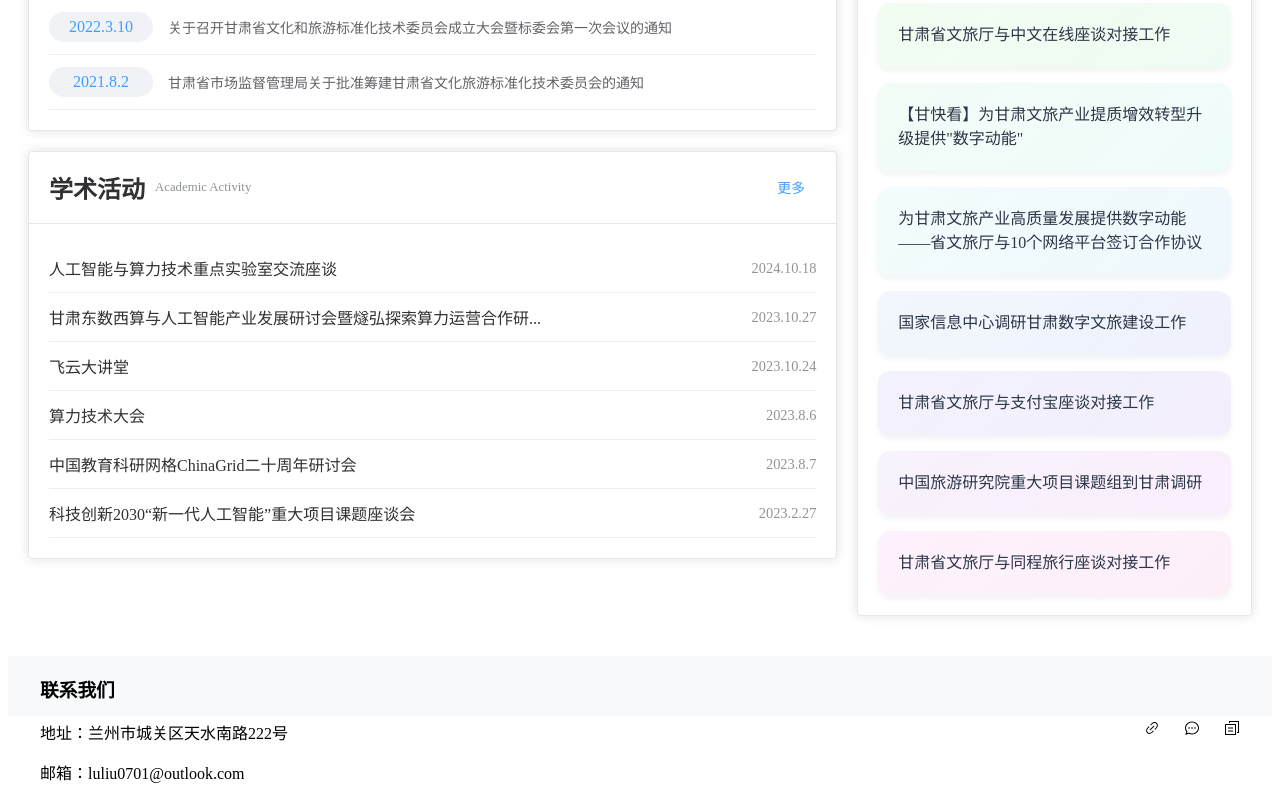
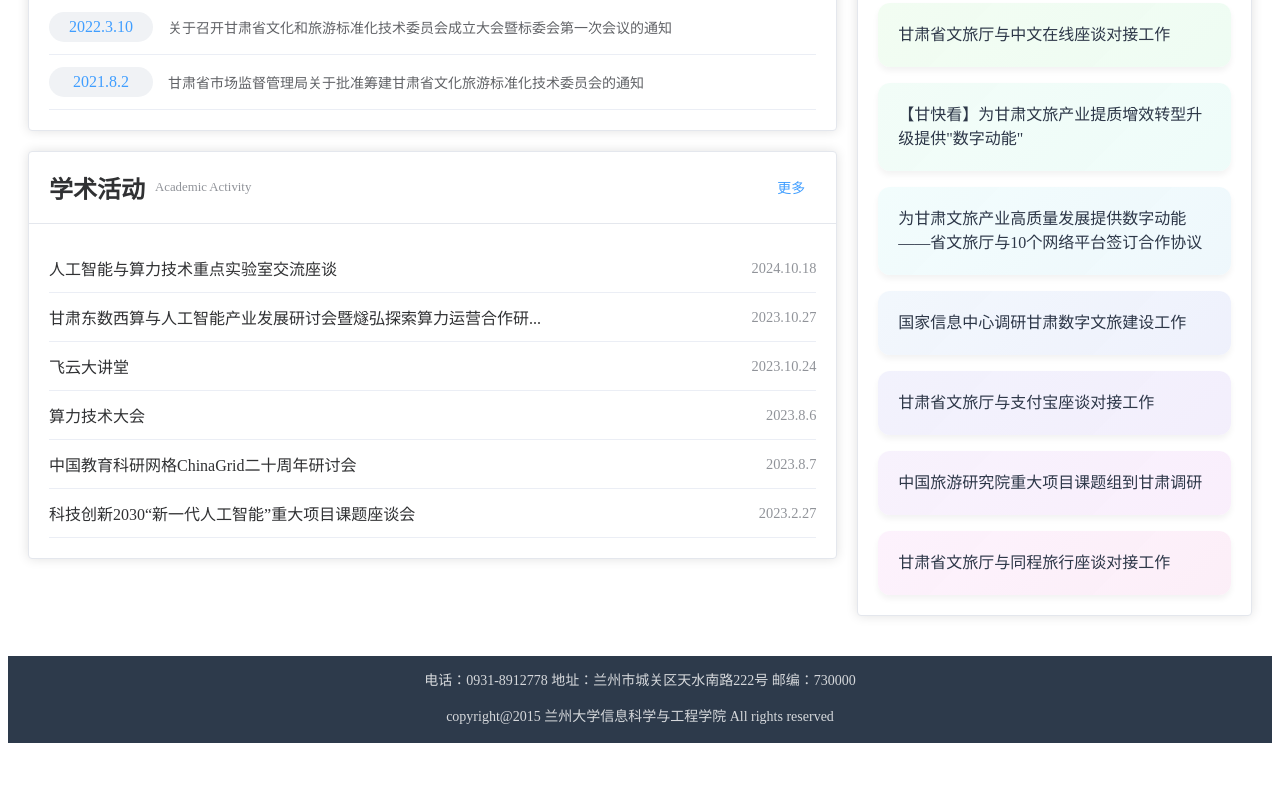
Before and after one commit to Stverib/LabFront, a Vue app: page / in a window 1280 px wide. Shown: the part 1171-1971 px from the top of the page. After the commit the page ends 1922 px from the top, so only its background shows below. Built offline with nearby package versions, Linux system fonts and the light colour scheme.

Commit message:
页面底部完成

```diff
--- a/src/App.vue
+++ b/src/App.vue
@@ -3,7 +3,9 @@ import {  RouterView } from 'vue-router'
 </script>
 
 <template>
-  <RouterView />
+  <el-container>
+    <RouterView />
+  </el-container>
 </template>
 
 <style scoped>
--- a/src/views/HomePage.vue
+++ b/src/views/HomePage.vue
@@ -60,6 +60,7 @@
                 v-for="item in reportData"
                 :key="item.id"
                 class="news-card"
+                shadow="hover"
                 :style="{ background: getGradient(item.id) }"
                 @click="router.push(`/news/${item.id}`)"
                 >
--- a/src/views/HomeVue.vue
+++ b/src/views/HomeVue.vue
@@ -63,21 +63,9 @@
     <!-- 页脚 -->
     <el-footer class="main-footer">
       <div class="footer-content">
-        <div class="contact-info">
-          <h3>联系我们</h3>
-          <p>地址：兰州市城关区天水南路222号</p>
-          <p>邮箱：luliu0701@outlook.com</p>
-        </div>
-        <div class="social-links">
-          <el-icon>
-            <Link/>
-          </el-icon>
-          <el-icon>
-            <ChatDotRound/>
-          </el-icon>
-          <el-icon>
-            <DocumentCopy/>
-          </el-icon>
+        <div class="copyright-info">
+          <p>电话：0931-8912778       地址：兰州市城关区天水南路222号       邮编：730000</p>
+          <p>copyright@2015 兰州大学信息科学与工程学院 All rights reserved</p>
         </div>
       </div>
     </el-footer>
@@ -87,11 +75,11 @@
 <script setup>
 import {ref} from 'vue'
 import {useRoute} from 'vue-router'
-import {
-  Link,
-  ChatDotRound,
-  DocumentCopy
-} from '@element-plus/icons-vue'
+// import {
+//   Link,
+//   ChatDotRound,
+//   DocumentCopy
+// } from '@element-plus/icons-vue'
 
 const route = useRoute()
 const activeMenu = ref(route.path)
@@ -227,29 +215,25 @@ const navItems = ref([
   }
 
   .main-footer {
-    background: #f8f9fa;
+    background: #2d3a4b !important;
+    color: rgba(255, 255, 255, 0.8) !important;
+    height: auto;
+  }
 
-    .footer-content {
-      max-width: 1200px;
-      margin: 0 auto;
-      display: flex;
-      justify-content: space-between;
-      align-items: center;
+  .copyright-info {
+    max-width: 1200px;
+    margin: 0 auto;
+    text-align: center;
+    line-height: 1.6;
+    font-size: 14px;
 
-      .social-links {
-        display: flex;
-        gap: 1.5rem;
+    p:first-child {
+      margin-bottom: 8px;
+    }
+  }
 
-        .el-icon {
-          cursor: pointer;
-          transition: color 0.3s;
-
-          &:hover {
-            color: var(--el-color-primary);
-          }
-        }
-      }
-    }
+  .contact-info, .social-links {
+    display: none;
   }
 }
 
```
